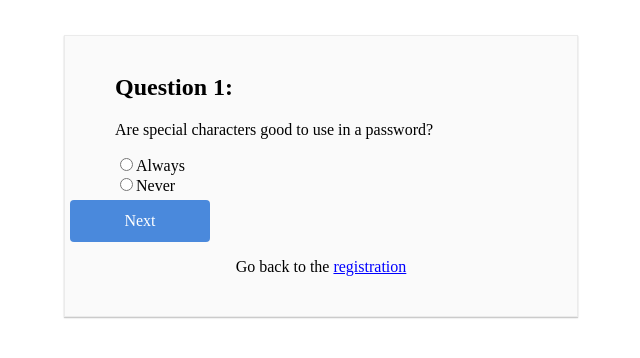
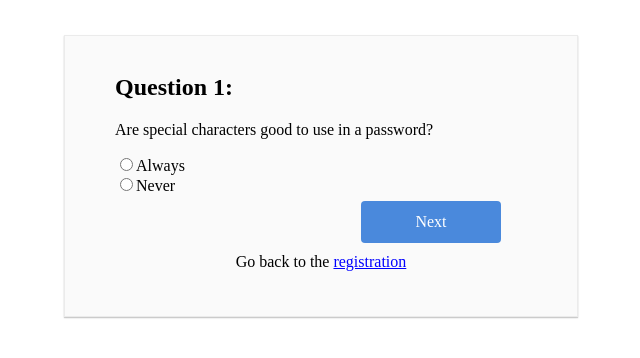
Before and after one commit to A15cecal/microtraining, a PHP site: page / in a window 1280 px wide, after a click on "here"; the page is wider, and only the part inside the window is pictured. Shown: the part 151-509 px from the top of that part, without its empty margins (383-1023 px from the left). Run offline with PHP 8.4, Linux system fonts and the light colour scheme; some libraries are stand-ins or nearby versions.

Commit message:
Working on a fix for #2
The buttons are still not displayed correctly, working on a fix

```diff
--- a/Website/index.html
+++ b/Website/index.html
@@ -53,8 +53,10 @@
     </div>
     <br/>
     <div id='quiz'></div>
+    <div id="centerBtns">
     <div class='quizBtn' id='prev'><a href='#'>Prev</a></div>
     <div class='quizBtn' id='next'><a href='#'>Next</a></div>
+  </div>
   <p class="centerText">Go back to the <a class="showRegistration, goBackText" onclick="showRegistration()"> registration</a></p>
 
     <!-- <div class='quizBtn' id='start'> <a href='#'>Start Over</a></div> -->
--- a/Website/mystyle.css
+++ b/Website/mystyle.css
@@ -267,13 +267,29 @@ font-weight: bold;
 	text-indent: 50px;
 	display:none;
 }
+
+#centerBtns {
+ width:100%;
+ top: 6px;
+ left: 110px;
+ position: relative;
+}
 #prev {
 	display:none;
+	position: relative;
+	margin: auto;
 	float: left;
+	/* position: relative;
+	left: 100px; */
 }
 
 #next {
+	position: relative;
+	margin: auto;
 	overflow: hidden;
+	/* left: 300px;
+	bottom: 52px;
+	position: relative; */
 }
 
 .quizBtn {
```
